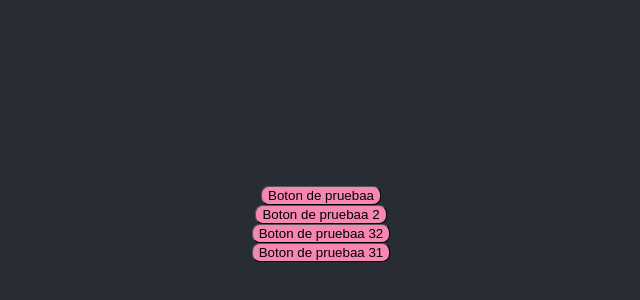
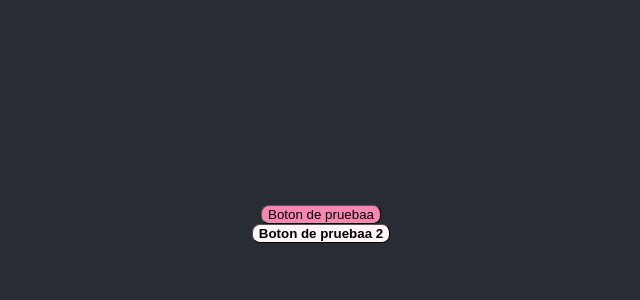
Before and after one commit to barbosalucas278/react-token-figma, a React (Create React App) app: page / in a window 1280 px wide. Shown: the part 176-476 px from the top of the page, without its empty margins (319-959 px from the left). Built offline with nearby package versions, Linux system fonts and the light colour scheme.

Commit message:
'publicacion'

```diff
--- a/public/index.html
+++ b/public/index.html
@@ -24,7 +24,7 @@
       work correctly both with client-side routing and a non-root public URL.
       Learn how to configure a non-root public URL by running `npm run build`.
     -->
-    <title>React App</title>
+    <title>Figma Tokens</title>
   </head>
   <body>
     <noscript>You need to enable JavaScript to run this app.</noscript>
--- a/src/App.js
+++ b/src/App.js
@@ -5,9 +5,7 @@ function App() {
     <div className="App">
       <header className="App-header">
         <button className="btnTest">Boton de pruebaa</button>
-        <button className="btnTest">Boton de pruebaa 2</button>
-        <button className="btnTest">Boton de pruebaa 32</button>
-        <button className="btnTest">Boton de pruebaa 31</button>
+        <button className="btnTest2">Boton de pruebaa 2</button>
       </header>
     </div>
   );
--- a/src/index.css
+++ b/src/index.css
@@ -18,3 +18,9 @@ code {
   border-radius: var(--sd-border-radius-lg);
   border-width: var(--sd-border-width-xs);
 }
+.btnTest2 {
+  background-color: var(--sd-colors-pink-100);
+  border-radius: var(--sd-border-radius-lg);
+  border-width: var(--sd-border-width-xs);
+  font-weight: var(--sd-font-weights-heading-bold);
+}
```
